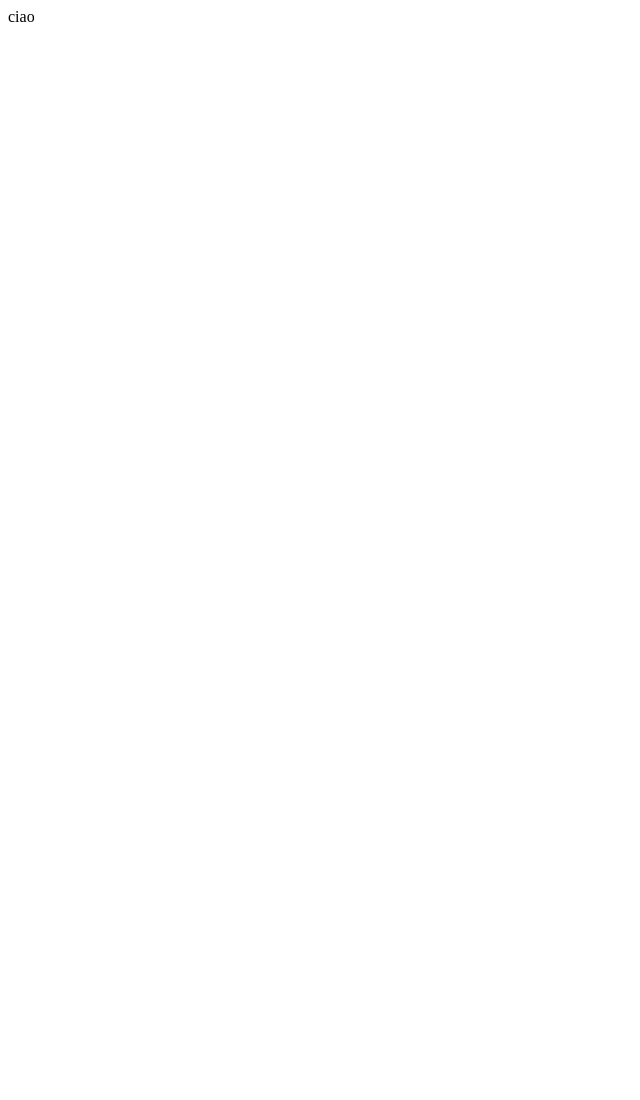
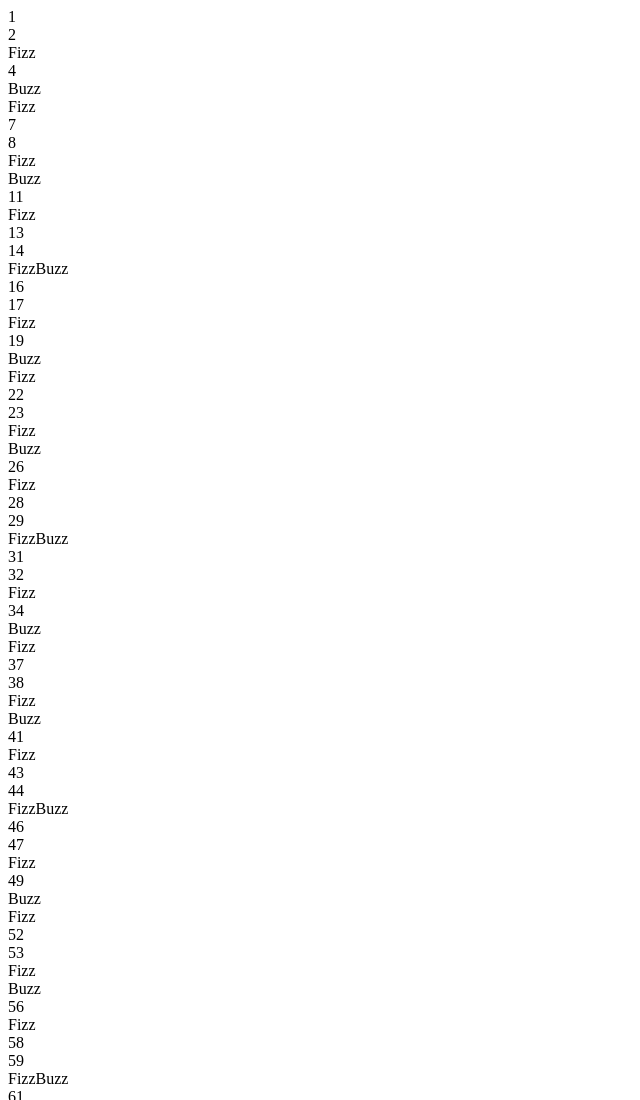
Before and after one commit to Marcomagnano93/js-fizzbuzz, a plain HTML site: page index.html in a window 1280 px wide. Shown: the top 1100 px of the page, without its empty margins (0-640 px from the left). Before the commit the page ends 800 px from the top, so only its background shows below. Drawn offline with Linux system fonts and the light colour scheme; files that its build step writes are made by us from their sources.

Commit message:
ADD: Bonus 1

```diff
--- a/index.html
+++ b/index.html
@@ -8,7 +8,9 @@
 </head>
 <body>
     <main>
-        ciao
+        <div class="table">
+
+        </div>
 
 
 
--- a/js/app.js
+++ b/js/app.js
@@ -1,3 +1,10 @@
+
+
+
+
+
+
+
 //stampa i numeri da 1 a 100
 //- crea una variabile n che indichi in numero di ripetizioni
 
@@ -50,4 +57,28 @@
 
 //ALTRIMENTI stampa il numero normalmente
       console.log(nResult)
+
+
+
+//BONUS 1
+//crea una variabile da usare come contenitore in html
+        let displayElement = document.querySelector('.table')
+
+//crea nel DOM un elemento div con la classe container
+
+        const containerElement = document.createElement('div')
+
+
+//assegna all'elemento div la classe "container"
+
+        containerElement.classList.add('container')
+//inserisci nel container il risultato n
+	    containerElement.innerHTML = nResult
+
+//fai sì che il risultato n compaia nell'html
+        displayElement.append(containerElement)
+
+
+        console.dir(containerElement)
+
     }
```
